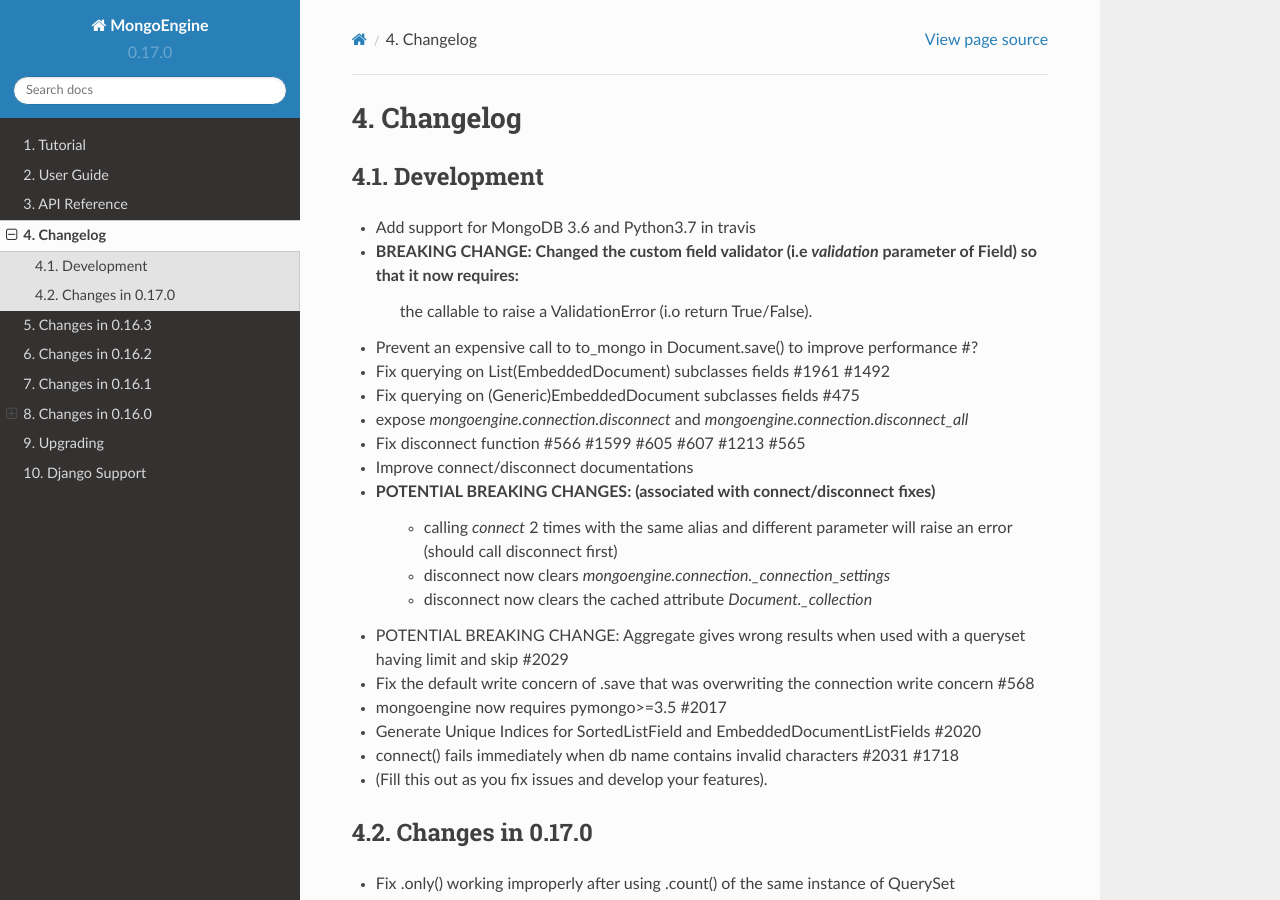
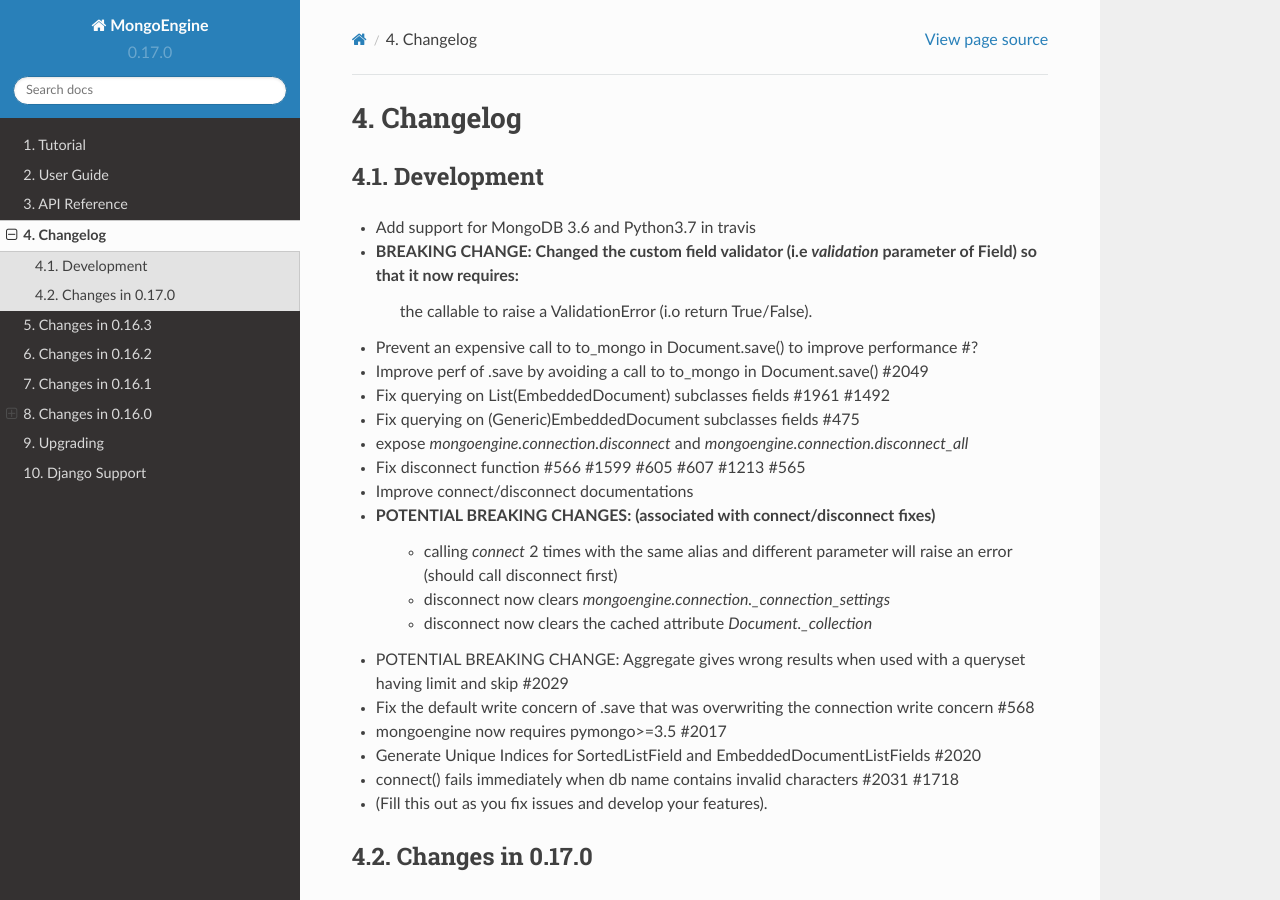
Before and after one commit to MongoEngine/mongoengine, a Sphinx documentation site: the page built from docs/changelog.rst, in a window 1280 px wide and 900 px high. Built offline with Sphinx 7.4.7 and the Read the Docs theme 2.0.0, drawn with Linux system fonts in a browser that asks for light colours.

Commit message:
update changelog

```diff
--- a/docs/changelog.rst
+++ b/docs/changelog.rst
@@ -8,6 +8,7 @@ Development
 - BREAKING CHANGE: Changed the custom field validator (i.e `validation` parameter of Field) so that it now requires:
     the callable to raise a ValidationError (i.o return True/False).
 - Prevent an expensive call to to_mongo in Document.save() to improve performance #?
+- Improve perf of .save by avoiding a call to to_mongo in Document.save() #2049
 - Fix querying on List(EmbeddedDocument) subclasses fields #1961 #1492
 - Fix querying on (Generic)EmbeddedDocument subclasses fields #475
 - expose `mongoengine.connection.disconnect` and `mongoengine.connection.disconnect_all`
```
